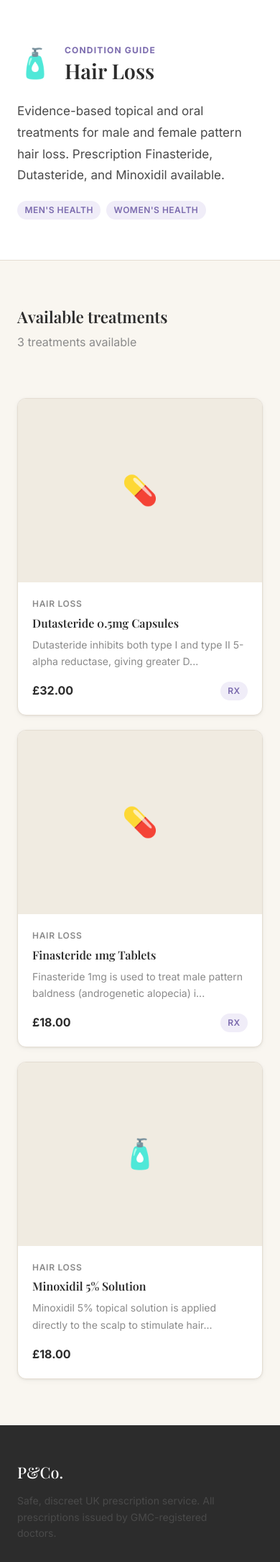
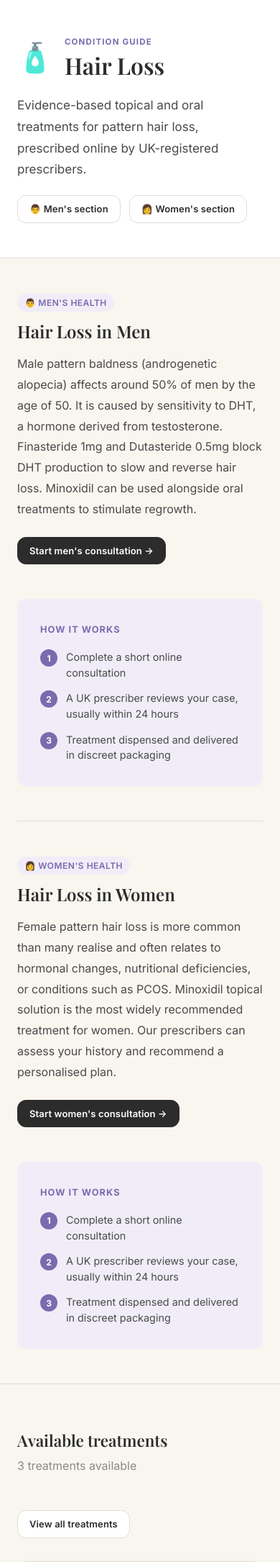
Before and after one commit to AltUXBuilder/prescribeandco, a Laravel app: page /conditions/hair-loss in a window 390 px wide. Shown: the part 65-2235 px from the top of the page at 72% size. Run offline with Laravel 12, Linux system fonts and the light colour scheme; data comes from the database, SQL or seed files in the repository; both versions use the stored data as it was after the commit.

Commit message:
Conditions: exactly 5 pages, shared pages with #mens/#womens anchors
Men's: Weight Loss, Hair Loss, Erectile Dysfunction
Women's: Weight Loss, Hair Loss, Skin Health, Digestive Health

Weight Loss and Hair Loss are one page each with gender sections.
Nav links to #mens or #womens so the page auto-scrolls to the right
section depending on which dropdown the user clicked.

- config/conditions.php: trimmed to exactly the 5 conditions;
  weight-loss and hair-loss now have mens{} and womens{} sub-arrays
  with gender-specific titles and clinical intros
- conditions/show.blade.php: rewrites the condition page to render
  gender sections (with anchor IDs) for shared conditions, with a
  smooth-scroll JS snippet; single-gender conditions show as before
- layouts/app.blade.php: Men's nav links append #mens, Women's append
  #womens; replaced mental-wellbeing with digestive-health; updated
  mobile nav with gender headings; added digestive-health to footer
- prescribeandco.sql: added digestive-health category + 3 products
  (Mebeverine, Omeprazole, Buscopan)

https://claude.ai/code/session_01AKtg2F2QPf6YfGpT7XT82A

```diff
--- a/hostinger/prescribeandco/config/conditions.php
+++ b/hostinger/prescribeandco/config/conditions.php
@@ -1,14 +1,24 @@
 <?php
 
 return [
+
+    // ── Shared (men & women) — one page, #mens and #womens anchors ────────────
 
     'weight-loss' => [
         'slug'    => 'weight-loss',
         'name'    => 'Weight Loss',
         'icon'    => '⚖️',
         'headline'=> 'Weight Loss',
-        'intro'   => 'Clinically-proven injectable and oral treatments, prescribed by UK-registered prescribers after a short online consultation. Includes Wegovy, Mounjaro, and Orlistat.',
+        'intro'   => 'Clinically-proven injectable and oral treatments prescribed by UK-registered prescribers. Available for men and women.',
         'genders' => ['men', 'women'],
+        'mens' => [
+            'title' => 'Weight Loss for Men',
+            'intro' => 'Men tend to carry excess weight around the abdomen, increasing the risk of type 2 diabetes and cardiovascular disease. GLP-1 treatments like Semaglutide (Wegovy) and Tirzepatide (Mounjaro) have shown significant results for men, helping reduce appetite and improve metabolic markers. Our prescribers assess your BMI and health history before approving treatment.',
+        ],
+        'womens' => [
+            'title' => 'Weight Loss for Women',
+            'intro' => 'Hormonal changes — including those related to PCOS, perimenopause, and menopause — can make weight management more difficult for women. GLP-1 receptor agonists like Wegovy and Mounjaro are highly effective for women and are prescribed following a short online consultation with one of our UK-registered prescribers.',
+        ],
     ],
 
     'hair-loss' => [
@@ -16,44 +26,47 @@ return [
         'name'    => 'Hair Loss',
         'icon'    => '🧴',
         'headline'=> 'Hair Loss',
-        'intro'   => 'Evidence-based topical and oral treatments for male and female pattern hair loss. Prescription Finasteride, Dutasteride, and Minoxidil available.',
+        'intro'   => 'Evidence-based topical and oral treatments for pattern hair loss, prescribed online by UK-registered prescribers.',
         'genders' => ['men', 'women'],
+        'mens' => [
+            'title' => 'Hair Loss in Men',
+            'intro' => 'Male pattern baldness (androgenetic alopecia) affects around 50% of men by the age of 50. It is caused by sensitivity to DHT, a hormone derived from testosterone. Finasteride 1mg and Dutasteride 0.5mg block DHT production to slow and reverse hair loss. Minoxidil can be used alongside oral treatments to stimulate regrowth.',
+        ],
+        'womens' => [
+            'title' => 'Hair Loss in Women',
+            'intro' => 'Female pattern hair loss is more common than many realise and often relates to hormonal changes, nutritional deficiencies, or conditions such as PCOS. Minoxidil topical solution is the most widely recommended treatment for women. Our prescribers can assess your history and recommend a personalised plan.',
+        ],
     ],
+
+    // ── Men only ──────────────────────────────────────────────────────────────
 
     'erectile-dysfunction' => [
         'slug'    => 'erectile-dysfunction',
         'name'    => 'Erectile Dysfunction',
         'icon'    => '💊',
         'headline'=> 'Erectile Dysfunction',
-        'intro'   => 'Discreet, effective ED treatment prescribed online by UK-registered prescribers. Choose from on-demand or daily options, delivered in plain packaging.',
+        'intro'   => 'Discreet, effective ED treatment prescribed online by UK-registered prescribers. Choose from on-demand or daily options — delivered in plain, unmarked packaging.',
         'genders' => ['men'],
     ],
+
+    // ── Women only ────────────────────────────────────────────────────────────
 
     'skin-health' => [
         'slug'    => 'skin-health',
         'name'    => 'Skin Health',
         'icon'    => '✨',
         'headline'=> 'Skin Health',
-        'intro'   => 'Prescription-strength treatments for acne, rosacea, dark spots, and skin ageing. Including Tretinoin, Isotretinoin, and Azelaic Acid.',
-        'genders' => ['men', 'women'],
+        'intro'   => 'Prescription-strength treatments for acne, rosacea, dark spots, and skin ageing — prescribed after a short online consultation. Includes Tretinoin, Azelaic Acid, and Clindamycin.',
+        'genders' => ['women'],
     ],
 
-    'mental-wellbeing' => [
-        'slug'    => 'mental-wellbeing',
-        'name'    => 'Mental Wellbeing',
-        'icon'    => '🧠',
-        'headline'=> 'Mental Wellbeing',
-        'intro'   => 'Online consultations for anxiety, low mood, and stress — reviewed by UK-registered prescribers, usually within 24 hours.',
-        'genders' => ['men', 'women'],
-    ],
-
-    'sexual-health' => [
-        'slug'    => 'sexual-health',
-        'name'    => 'Sexual Health',
-        'icon'    => '🩺',
-        'headline'=> 'Sexual Health',
-        'intro'   => 'Confidential online consultations for sexual health concerns. All treatments prescribed discreetly by qualified UK prescribers.',
-        'genders' => ['men', 'women'],
+    'digestive-health' => [
+        'slug'    => 'digestive-health',
+        'name'    => 'Digestive Health',
+        'icon'    => '🌿',
+        'headline'=> 'Digestive Health',
+        'intro'   => 'Prescription treatments for IBS, acid reflux, bloating, and other digestive conditions — reviewed and prescribed by UK-registered prescribers after a short consultation.',
+        'genders' => ['women'],
     ],
 
 ];
--- a/hostinger/prescribeandco/resources/views/conditions/show.blade.php
+++ b/hostinger/prescribeandco/resources/views/conditions/show.blade.php
@@ -1,35 +1,104 @@
 @extends('layouts.app')
-@section('title', $condition['headline'])
+@section('title', $condition['headline'] . ' Treatment — Prescribe & Co')
+@section('description', $condition['intro'])
 
 @section('content')
 
-{{-- Condition hero --}}
-<div style="background:var(--white);border-bottom:1px solid var(--border);padding:3.5rem 0">
+@php $isShared = count($condition['genders']) > 1; @endphp
+
+{{-- Hero ─────────────────────────────────────────────────────────────────── --}}
+<div style="background:var(--white);border-bottom:1px solid var(--border);padding:3rem 0">
   <div class="container">
     <div style="display:flex;align-items:center;gap:1rem;margin-bottom:1.25rem">
       <span style="font-size:2.5rem">{{ $condition['icon'] }}</span>
       <div>
-        <p style="font-size:.75rem;font-weight:700;letter-spacing:.1em;text-transform:uppercase;color:var(--lavender-deep)">Condition Guide</p>
-        <h1 style="margin:0">{{ $condition['headline'] }}</h1>
+        <p style="font-size:.72rem;font-weight:700;letter-spacing:.1em;text-transform:uppercase;color:var(--lavender-deep);margin-bottom:.2rem">Condition Guide</p>
+        <h1 style="margin:0;font-size:2rem">{{ $condition['headline'] }}</h1>
       </div>
     </div>
-    <p style="max-width:600px;font-size:1.0625rem;color:var(--charcoal-mid);line-height:1.75">{{ $condition['intro'] }}</p>
-    <div style="display:flex;gap:.5rem;margin-top:1.25rem;flex-wrap:wrap">
-      @foreach($condition['genders'] as $gender)
-        <span class="badge badge-lavender">{{ ucfirst($gender) }}'s Health</span>
-      @endforeach
-    </div>
+    <p style="max-width:640px;font-size:1.0625rem;color:var(--charcoal-mid);line-height:1.75;margin-bottom:1.25rem">
+      {{ $condition['intro'] }}
+    </p>
+
+    @if($isShared)
+      {{-- Gender jump links --}}
+      <div style="display:flex;gap:.75rem;flex-wrap:wrap">
+        <a href="#mens" class="btn btn-secondary btn-sm">👨 Men's section</a>
+        <a href="#womens" class="btn btn-secondary btn-sm">👩 Women's section</a>
+      </div>
+    @else
+      <div style="display:flex;gap:.5rem">
+        @foreach($condition['genders'] as $g)
+          <span class="badge badge-lavender">{{ ucfirst($g) }}'s Health</span>
+        @endforeach
+      </div>
+    @endif
   </div>
 </div>
 
-{{-- Products --}}
+{{-- Gender sections (shared conditions only) ────────────────────────────── --}}
+@if($isShared)
+<div style="border-bottom:1px solid var(--border)">
+  <div class="container" style="padding-top:0;padding-bottom:0">
+
+    {{-- Men's section --}}
+    <div id="mens" style="padding:3rem 0;border-bottom:1px solid var(--border)">
+      <div style="display:grid;grid-template-columns:1fr 1fr;gap:3rem;align-items:center" class="gender-section-grid">
+        <div>
+          <span class="badge badge-lavender" style="margin-bottom:.75rem">👨 Men's Health</span>
+          <h2 style="font-size:1.5rem;margin-bottom:1rem">{{ $condition['mens']['title'] }}</h2>
+          <p style="color:var(--charcoal-mid);line-height:1.8;font-size:1rem">{{ $condition['mens']['intro'] }}</p>
+          <a href="{{ route('register') }}" class="btn btn-primary btn-sm" style="margin-top:1.5rem;display:inline-flex">
+            Start men's consultation →
+          </a>
+        </div>
+        <div style="background:var(--lavender-soft);border-radius:var(--radius);padding:2rem">
+          <p style="font-size:.8rem;font-weight:700;text-transform:uppercase;letter-spacing:.08em;color:var(--lavender-deep);margin-bottom:1rem">How it works</p>
+          @foreach(['Complete a short online consultation','A UK prescriber reviews your case, usually within 24 hours','Treatment dispensed and delivered in discreet packaging'] as $i => $step)
+            <div style="display:flex;gap:.75rem;margin-bottom:{{ $i < 2 ? '.875rem' : '0' }}">
+              <div style="width:24px;height:24px;border-radius:50%;background:var(--lavender-deep);color:#fff;display:flex;align-items:center;justify-content:center;font-size:.75rem;font-weight:700;flex-shrink:0">{{ $i+1 }}</div>
+              <p style="font-size:.9rem;color:var(--charcoal-mid);line-height:1.5;margin:0">{{ $step }}</p>
+            </div>
+          @endforeach
+        </div>
+      </div>
+    </div>
+
+    {{-- Women's section --}}
+    <div id="womens" style="padding:3rem 0">
+      <div style="display:grid;grid-template-columns:1fr 1fr;gap:3rem;align-items:center" class="gender-section-grid">
+        <div>
+          <span class="badge badge-lavender" style="margin-bottom:.75rem">👩 Women's Health</span>
+          <h2 style="font-size:1.5rem;margin-bottom:1rem">{{ $condition['womens']['title'] }}</h2>
+          <p style="color:var(--charcoal-mid);line-height:1.8;font-size:1rem">{{ $condition['womens']['intro'] }}</p>
+          <a href="{{ route('register') }}" class="btn btn-primary btn-sm" style="margin-top:1.5rem;display:inline-flex">
+            Start women's consultation →
+          </a>
+        </div>
+        <div style="background:var(--lavender-soft);border-radius:var(--radius);padding:2rem">
+          <p style="font-size:.8rem;font-weight:700;text-transform:uppercase;letter-spacing:.08em;color:var(--lavender-deep);margin-bottom:1rem">How it works</p>
+          @foreach(['Complete a short online consultation','A UK prescriber reviews your case, usually within 24 hours','Treatment dispensed and delivered in discreet packaging'] as $i => $step)
+            <div style="display:flex;gap:.75rem;margin-bottom:{{ $i < 2 ? '.875rem' : '0' }}">
+              <div style="width:24px;height:24px;border-radius:50%;background:var(--lavender-deep);color:#fff;display:flex;align-items:center;justify-content:center;font-size:.75rem;font-weight:700;flex-shrink:0">{{ $i+1 }}</div>
+              <p style="font-size:.9rem;color:var(--charcoal-mid);line-height:1.5;margin:0">{{ $step }}</p>
+            </div>
+          @endforeach
+        </div>
+      </div>
+    </div>
+
+  </div>
+</div>
+@endif
+
+{{-- Available treatments ─────────────────────────────────────────────────── --}}
 <div class="section">
   <div class="container">
     @if($products->isEmpty())
       <div class="card card-pad text-center" style="padding:3rem">
         <p style="font-size:1.5rem;margin-bottom:.5rem">Coming soon</p>
         <p class="text-muted">Treatments for {{ $condition['headline'] }} will be available shortly.</p>
-        <a href="{{ route('register') }}" class="btn btn-primary btn-sm" style="margin-top:1.25rem;display:inline-flex">Get notified</a>
+        <a href="{{ route('register') }}" class="btn btn-primary btn-sm" style="margin-top:1.25rem;display:inline-flex">Get notified →</a>
       </div>
     @else
       <div class="section-header">
@@ -37,6 +106,7 @@
           <h2 class="section-title">Available treatments</h2>
           <p class="section-subtitle">{{ $products->count() }} treatment{{ $products->count() !== 1 ? 's' : '' }} available</p>
         </div>
+        <a href="{{ route('products.index') }}" class="btn btn-secondary btn-sm">View all treatments</a>
       </div>
       <div class="product-grid">
         @foreach($products as $product)
@@ -47,4 +117,24 @@
   </div>
 </div>
 
+@push('head')
+<style>
+  @media (max-width: 768px) {
+    .gender-section-grid { grid-template-columns: 1fr !important; }
+  }
+</style>
+@endpush
+
+@push('scripts')
+<script>
+  // Auto-scroll to #mens or #womens on load if present in URL
+  if (window.location.hash === '#mens' || window.location.hash === '#womens') {
+    setTimeout(() => {
+      const el = document.querySelector(window.location.hash);
+      if (el) el.scrollIntoView({ behavior: 'smooth', block: 'start' });
+    }, 100);
+  }
+</script>
+@endpush
+
 @endsection
--- a/hostinger/prescribeandco/resources/views/layouts/app.blade.php
+++ b/hostinger/prescribeandco/resources/views/layouts/app.blade.php
@@ -32,13 +32,13 @@
             <svg xmlns="http://www.w3.org/2000/svg" fill="none" viewBox="0 0 24 24" stroke-width="2" stroke="currentColor"><path stroke-linecap="round" stroke-linejoin="round" d="m19.5 8.25-7.5 7.5-7.5-7.5"/></svg>
           </button>
           <div class="nav-dropdown-menu">
-            <a href="{{ route('condition.show', 'weight-loss') }}" class="dropdown-item">
+            <a href="{{ route('condition.show', 'weight-loss') }}#mens" class="dropdown-item">
               <span class="dropdown-item-icon">⚖️</span>
               <div><div class="dropdown-item-text">Weight Loss</div><div class="dropdown-item-desc">Semaglutide, Wegovy, Mounjaro</div></div>
             </a>
-            <a href="{{ route('condition.show', 'hair-loss') }}" class="dropdown-item">
+            <a href="{{ route('condition.show', 'hair-loss') }}#mens" class="dropdown-item">
               <span class="dropdown-item-icon">🧴</span>
-              <div><div class="dropdown-item-text">Hair Loss</div><div class="dropdown-item-desc">Finasteride, Minoxidil</div></div>
+              <div><div class="dropdown-item-text">Hair Loss</div><div class="dropdown-item-desc">Finasteride, Dutasteride, Minoxidil</div></div>
             </a>
             <a href="{{ route('condition.show', 'erectile-dysfunction') }}" class="dropdown-item">
               <span class="dropdown-item-icon">💊</span>
@@ -54,21 +54,21 @@
             <svg xmlns="http://www.w3.org/2000/svg" fill="none" viewBox="0 0 24 24" stroke-width="2" stroke="currentColor"><path stroke-linecap="round" stroke-linejoin="round" d="m19.5 8.25-7.5 7.5-7.5-7.5"/></svg>
           </button>
           <div class="nav-dropdown-menu">
-            <a href="{{ route('condition.show', 'weight-loss') }}" class="dropdown-item">
+            <a href="{{ route('condition.show', 'weight-loss') }}#womens" class="dropdown-item">
               <span class="dropdown-item-icon">⚖️</span>
               <div><div class="dropdown-item-text">Weight Loss</div><div class="dropdown-item-desc">Semaglutide, Wegovy, Mounjaro</div></div>
             </a>
-            <a href="{{ route('condition.show', 'hair-loss') }}" class="dropdown-item">
+            <a href="{{ route('condition.show', 'hair-loss') }}#womens" class="dropdown-item">
               <span class="dropdown-item-icon">🧴</span>
-              <div><div class="dropdown-item-text">Hair Loss</div><div class="dropdown-item-desc">Finasteride, Minoxidil</div></div>
+              <div><div class="dropdown-item-text">Hair Loss</div><div class="dropdown-item-desc">Minoxidil & personalised plans</div></div>
             </a>
             <a href="{{ route('condition.show', 'skin-health') }}" class="dropdown-item">
               <span class="dropdown-item-icon">✨</span>
-              <div><div class="dropdown-item-text">Skin Health</div><div class="dropdown-item-desc">Tretinoin & targeted skincare</div></div>
+              <div><div class="dropdown-item-text">Skin Health</div><div class="dropdown-item-desc">Tretinoin, Azelaic Acid & more</div></div>
             </a>
-            <a href="{{ route('condition.show', 'mental-wellbeing') }}" class="dropdown-item">
-              <span class="dropdown-item-icon">🧠</span>
-              <div><div class="dropdown-item-text">Mental Wellbeing</div><div class="dropdown-item-desc">Anxiety, mood & stress support</div></div>
+            <a href="{{ route('condition.show', 'digestive-health') }}" class="dropdown-item">
+              <span class="dropdown-item-icon">🌿</span>
+              <div><div class="dropdown-item-text">Digestive Health</div><div class="dropdown-item-desc">IBS, acid reflux & bloating</div></div>
             </a>
           </div>
         </div>
@@ -101,11 +101,15 @@
 
   {{-- Mobile nav --}}
   <div class="mobile-nav" id="mobileNav">
-    <a href="{{ route('condition.show', 'weight-loss') }}">⚖️ Weight Loss</a>
-    <a href="{{ route('condition.show', 'hair-loss') }}">🧴 Hair Loss</a>
+    <p style="font-size:.7rem;font-weight:700;letter-spacing:.08em;text-transform:uppercase;color:#bbb;padding:.5rem 1rem 0">Men's Health</p>
+    <a href="{{ route('condition.show', 'weight-loss') }}#mens">⚖️ Weight Loss</a>
+    <a href="{{ route('condition.show', 'hair-loss') }}#mens">🧴 Hair Loss</a>
     <a href="{{ route('condition.show', 'erectile-dysfunction') }}">💊 Erectile Dysfunction</a>
+    <p style="font-size:.7rem;font-weight:700;letter-spacing:.08em;text-transform:uppercase;color:#bbb;padding:.5rem 1rem 0">Women's Health</p>
+    <a href="{{ route('condition.show', 'weight-loss') }}#womens">⚖️ Weight Loss</a>
+    <a href="{{ route('condition.show', 'hair-loss') }}#womens">🧴 Hair Loss</a>
     <a href="{{ route('condition.show', 'skin-health') }}">✨ Skin Health</a>
-    <a href="{{ route('condition.show', 'mental-wellbeing') }}">🧠 Mental Wellbeing</a>
+    <a href="{{ route('condition.show', 'digestive-health') }}">🌿 Digestive Health</a>
     <a href="{{ route('products.index') }}">All Treatments</a>
     @if(session('user_id'))
       <a href="{{ route('dashboard') }}">My Account</a>
@@ -145,6 +149,7 @@
         <a href="{{ route('condition.show', 'hair-loss') }}">Hair Loss</a>
         <a href="{{ route('condition.show', 'erectile-dysfunction') }}">Erectile Dysfunction</a>
         <a href="{{ route('condition.show', 'skin-health') }}">Skin Health</a>
+        <a href="{{ route('condition.show', 'digestive-health') }}">Digestive Health</a>
       </div>
       <div class="footer-col">
         <h4>Account</h4>
```
Also changed, not shown: hostinger/prescribeandco/database/prescribeandco.sql (+52 -0 lines).
